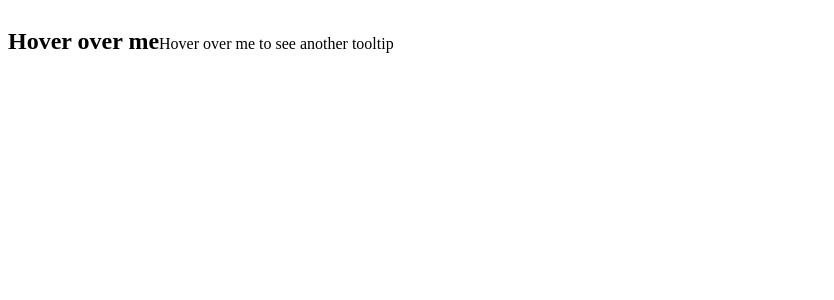
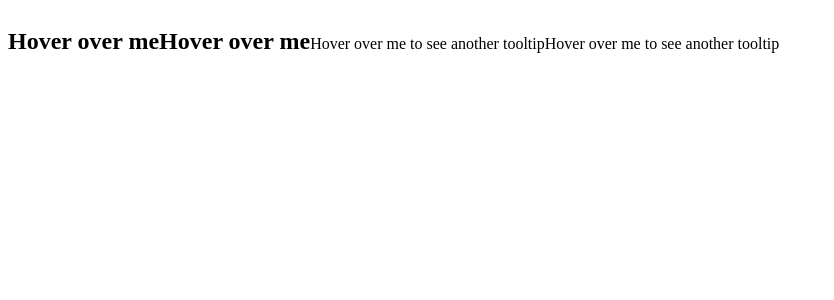
Before and after one commit to acciojob/react-composition-3-Aravindhan-Rajendran, a React app: page / in a window 1280 px wide. Shown: the top 300 px of the page, without its empty margins (0-834 px from the left). Built offline with nearby package versions, Linux system fonts and the light colour scheme.

Commit message:
Update App.js

```diff
--- a/src/components/App.js
+++ b/src/components/App.js
@@ -7,11 +7,15 @@ const App = () => {
     <div>
       <h2 className="tooltip">
         Hover over me
-        <Tooltip tooltipId="firstTooltip" text="This is a tooltip" />
+        <Tooltip text="This is a tooltip">
+          <span>Hover over me</span>
+        </Tooltip>
       </h2>
       <p className="tooltip">
         Hover over me to see another tooltip
-        <Tooltip tooltipId="secondTooltip" text="This is another tooltip" />
+        <Tooltip text="This is another tooltip">
+          <span>Hover over me to see another tooltip</span>
+        </Tooltip>
       </p>
     </div>
   );
```
